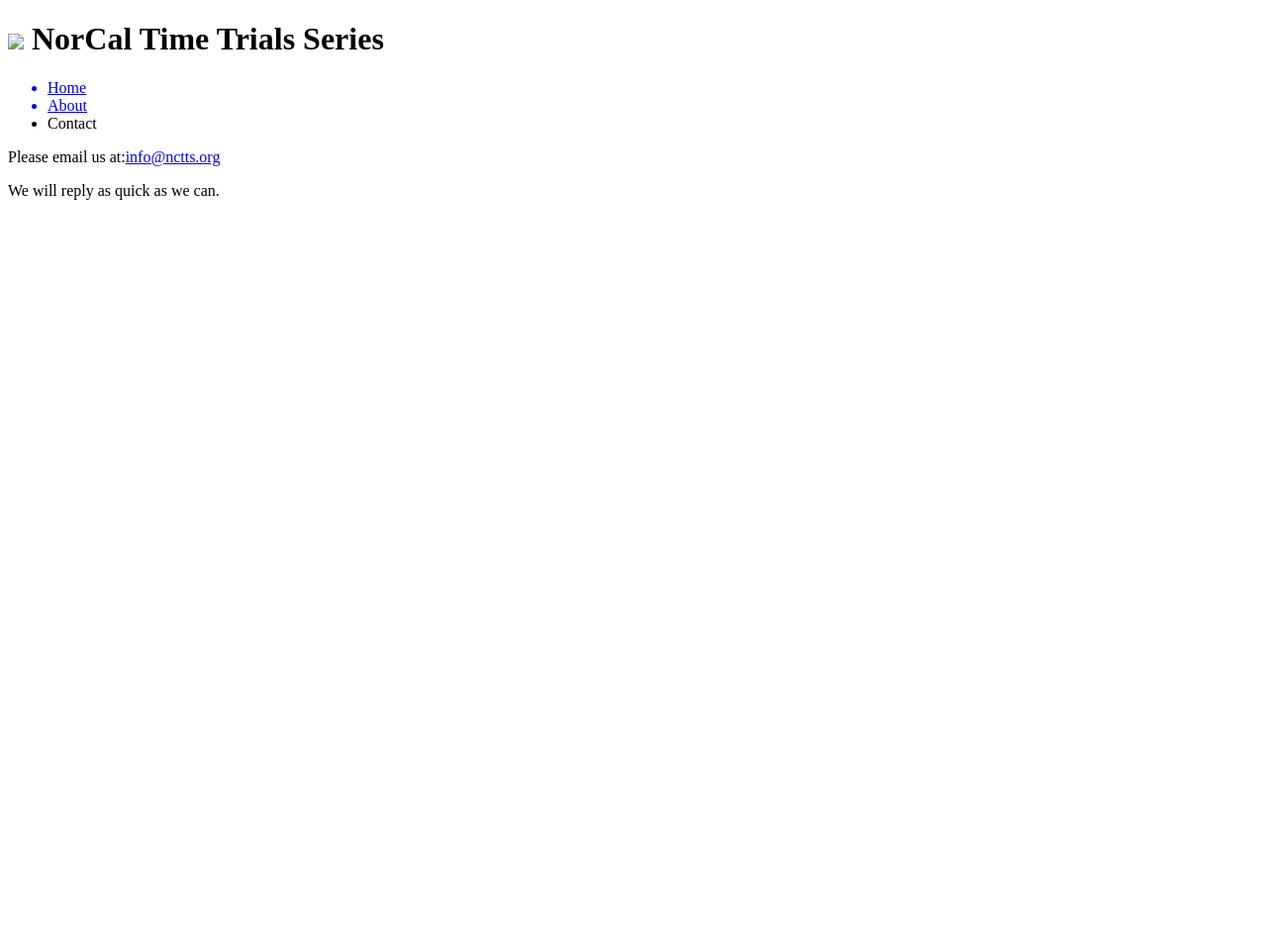
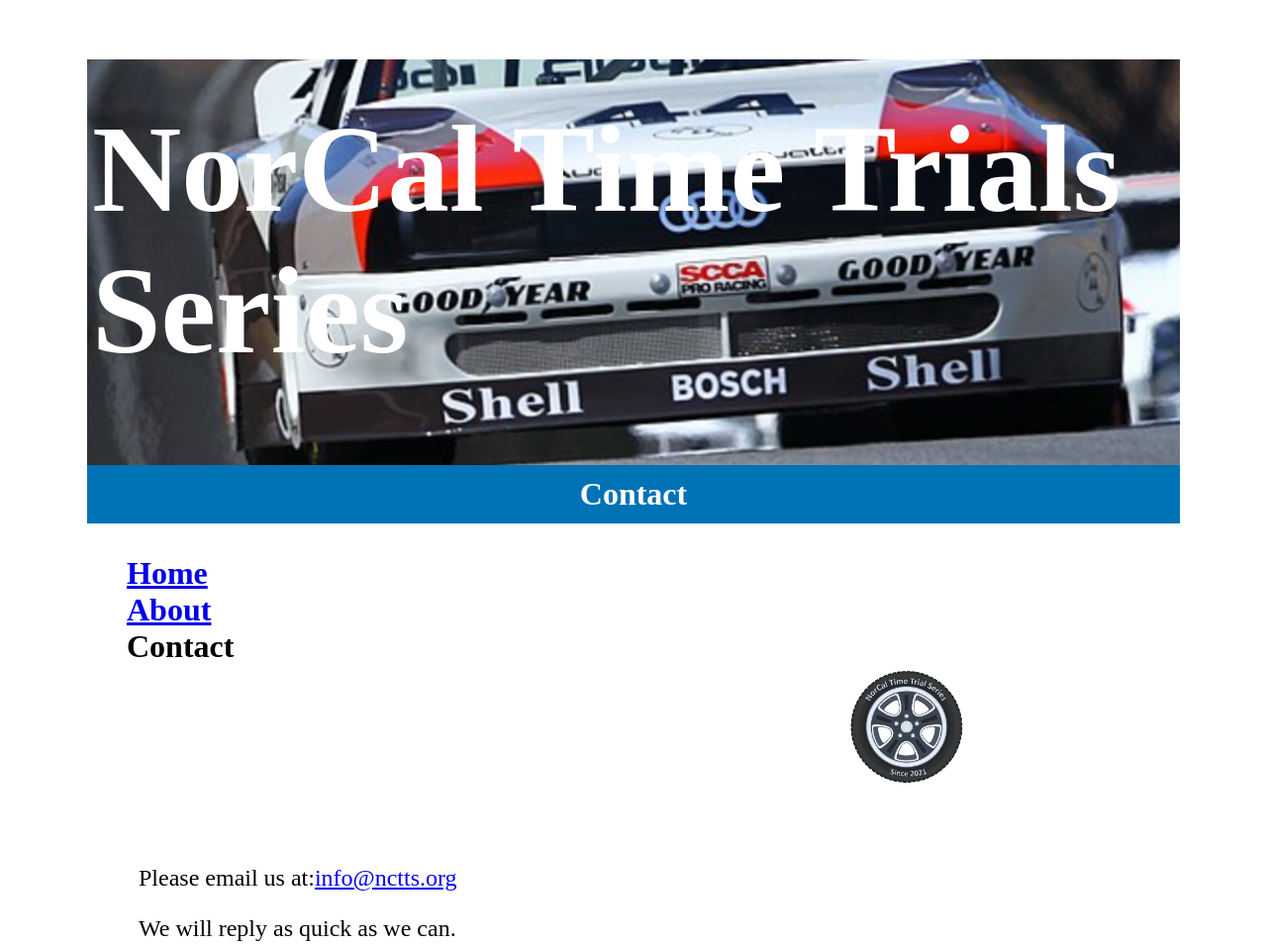
Before and after one commit to Over72/NorCalWeb, a plain HTML site: page contact.html in a window 1280 px wide. Shown: the top 955 px of the page at 99% size. Before the commit the page ends 800 px from the top, so only its background shows below. Drawn offline with Linux system fonts and the light colour scheme.

Commit message:
modified contact style

```diff
--- a/contact.html
+++ b/contact.html
@@ -6,8 +6,17 @@
 <title>NorCal TTS Contact</title>
 </head>
 <body>
-  <h1><img src="Media/LOGO.png" width="100"> NorCal Time Trials Series</h1>
-    <ul>
+  <div class="container">
+    <div class="main">
+      <div>
+      <h2 class="nospace">NorCal Time Trials Series</h2>
+      </div>
+    </div>
+    <div>
+      <h2 class="sub">Contact</h2>
+    </div>
+    <img class="logo" src="./assets/image/Media/LOGO.png">
+    <ul class="menu">
       <a href="index.html">
       <li>Home</li>
       </a>
@@ -15,8 +24,11 @@
       <li>About</li>
       </a>
       <li>Contact</li>
-      </ul>
-<p>Please email us at:<a href="mailto:info@nctts.org">info@nctts.org</a></p>
-<p>We will reply as quick as we can.</p>
-    </body>
+    </ul>
+    <div class="texto">
+    <p>Please email us at:<a href="mailto:info@nctts.org">info@nctts.org</a></p>
+    <p>We will reply as quick as we can.</p>
+    </div>
+  </div>
+  </body>
 </html>
```
